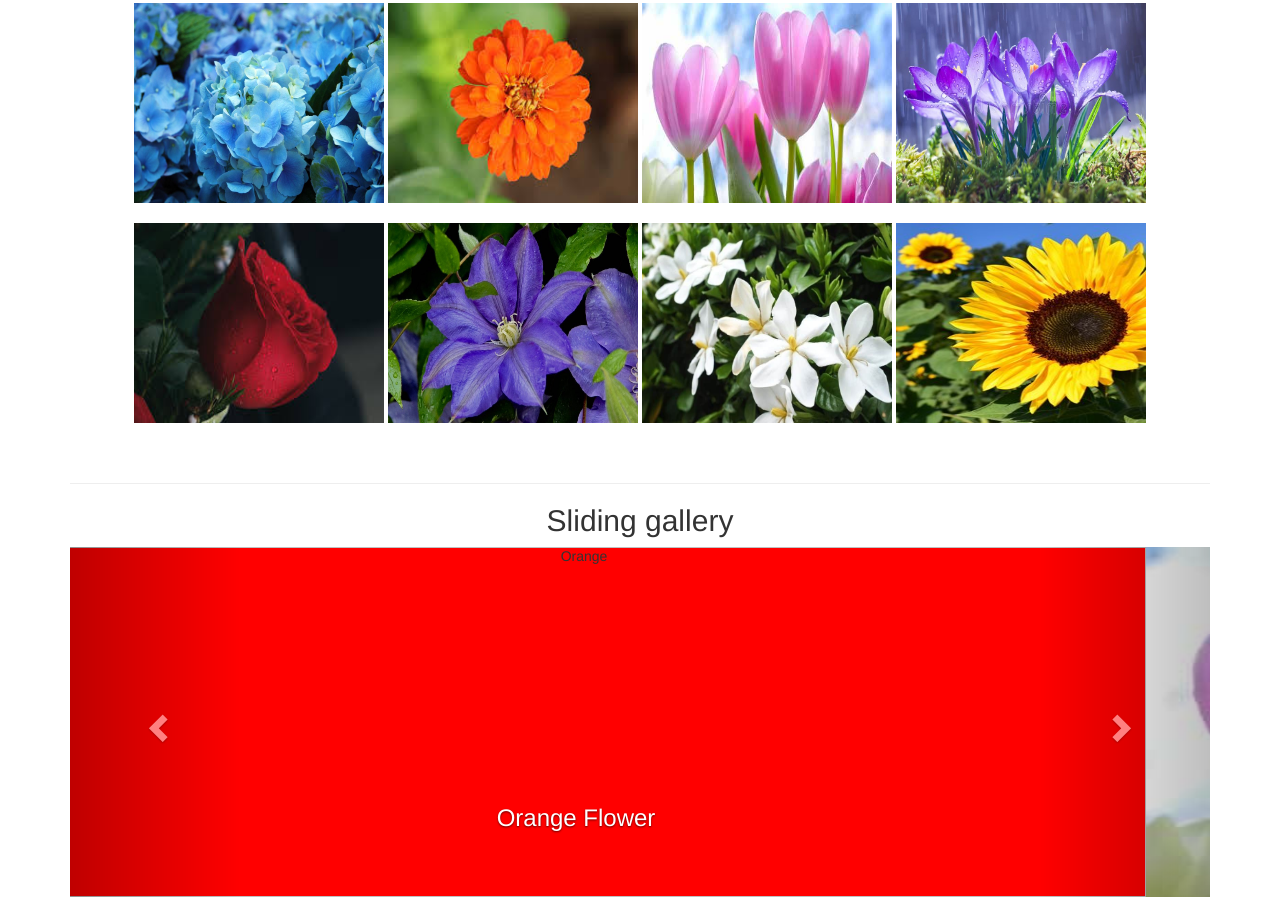
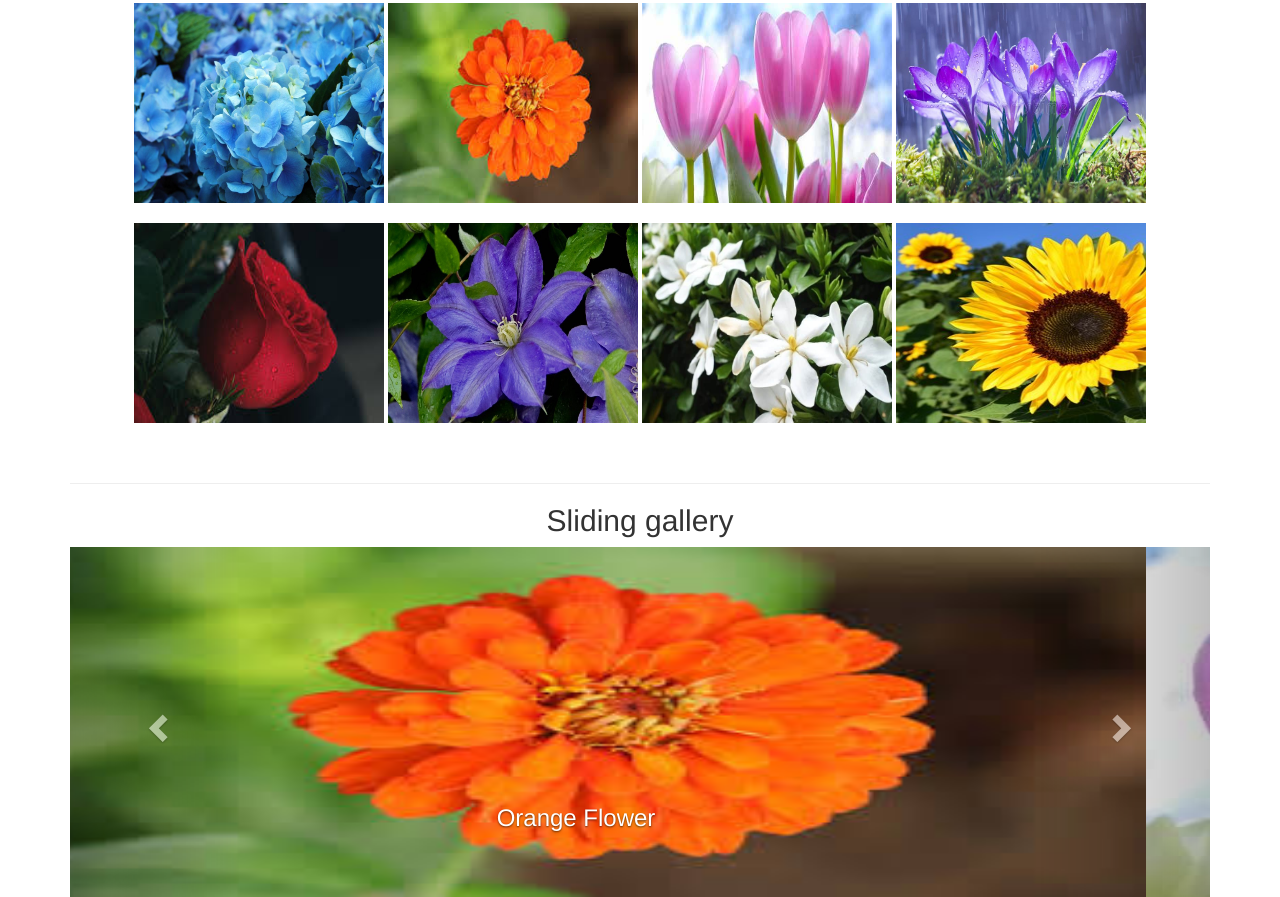
Before and after one commit to The-coder-of-websites/Project-62, a plain HTML site: page index.html in a window 1280 px wide. Shown: the part 720-1617 px from the top of the page. Drawn offline with nearby package versions, Linux system fonts and the light colour scheme.

Commit message:
Add files via upload

```diff
--- a/index.html
+++ b/index.html
@@ -81,7 +81,7 @@
       </div>
 
       <div class="item active">
-        <img class="img-responsive" src="Orange.png" alt="Orange" style="width:100%;">
+        <img class="img-responsive" src="orange.jpg" alt="Orange" style="width:100%;">
         <div class="carousel-caption">
           <h3>Orange Flower</h3>
           <p></p>
```
